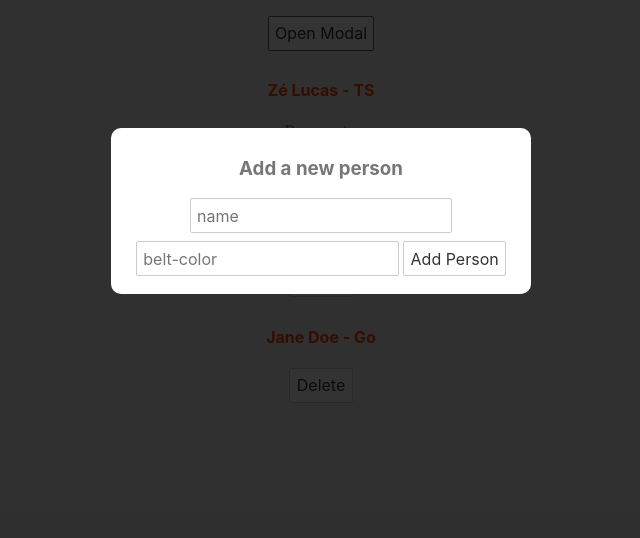
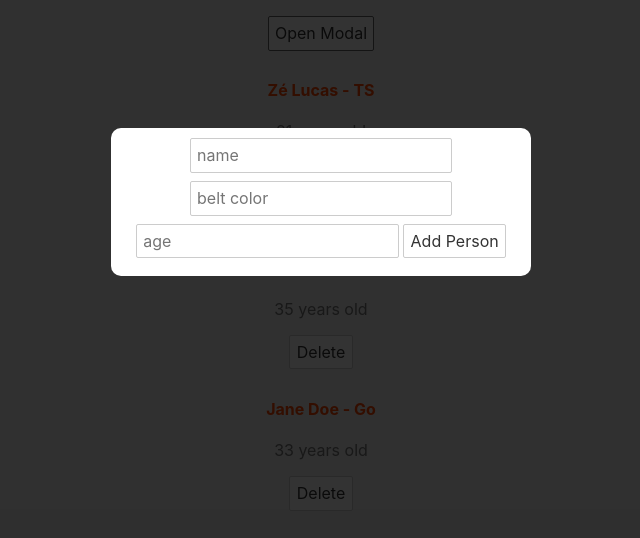
Before and after one commit to joselucassr/SvelteCrashCourseNetNinja, a Svelte app: page / in a window 1280 px wide. Both pictures are taken after a click on the button "Open Modal". Shown: the top 538 px of the page, without its empty margins (319-959 px from the left). Built offline with nearby package versions, Linux system fonts and the light colour scheme.

Commit message:
Intro to forms.

```diff
--- a/package.json
+++ b/package.json
@@ -11,6 +11,8 @@
   "devDependencies": {
     "@rollup/plugin-commonjs": "^17.0.0",
     "@rollup/plugin-node-resolve": "^11.0.0",
+    "@rollup/plugin-typescript": "^8.0.0",
+    "@tsconfig/svelte": "^2.0.1",
     "rollup": "^2.3.4",
     "rollup-plugin-css-only": "^3.1.0",
     "rollup-plugin-livereload": "^2.0.0",
@@ -19,10 +21,8 @@
     "svelte": "^3.0.0",
     "svelte-check": "^2.0.0",
     "svelte-preprocess": "^4.0.0",
-    "@rollup/plugin-typescript": "^8.0.0",
-    "typescript": "^4.0.0",
     "tslib": "^2.0.0",
-    "@tsconfig/svelte": "^2.0.0"
+    "typescript": "^4.0.0"
   },
   "dependencies": {
     "sirv-cli": "^2.0.0"
--- /dev/null
+++ b/src/AddPersonForm.svelte
@@ -0,0 +1,18 @@
+<script lang="ts">
+  let name: string;
+  let beltColor: string;
+  let age: number;
+
+  const handdleSubmit = (): void => {
+    console.log(name, beltColor, age);
+  };
+</script>
+
+<form on:submit|preventDefault={handdleSubmit}>
+  <input type="text" placeholder="name" bind:value={name} />
+  <input type="text" placeholder="belt color" bind:value={beltColor} />
+  <input type="number" placeholder="age" bind:value={age} />
+  <button type="submit">Add Person</button>
+</form>
+
+<style></style>
--- a/src/App.svelte
+++ b/src/App.svelte
@@ -1,5 +1,6 @@
 <script lang="ts">
   import Modal from './Modal.svelte';
+  import AddPersonForm from './AddPersonForm.svelte';
 
   let showModal = false;
   let isPromo = false;
@@ -9,9 +10,9 @@
   };
 
   let people = [
-    { id: 1, name: 'Zé Lucas', stack: 'TS' },
-    { id: 2, name: 'John Doe', stack: 'JS' },
-    { id: 3, name: 'Jane Doe', stack: 'Go' },
+    { id: 1, name: 'Zé Lucas', stack: 'TS', age: 21 },
+    { id: 2, name: 'John Doe', stack: 'JS', age: 35 },
+    { id: 3, name: 'Jane Doe', stack: 'Go', age: 33 },
   ];
 
   const removePerson = (id: number): void => {
@@ -20,12 +21,7 @@
 </script>
 
 <Modal on:click={toggleModal} {isPromo} {showModal}>
-  <h3>Add a new person</h3>
-  <form action="">
-    <input type="text" placeholder="name" />
-    <input type="text" placeholder="belt-color" />
-    <button>Add Person</button>
-  </form>
+  <AddPersonForm />
 </Modal>
 <main>
   <button on:click|once={toggleModal}>Open Modal</button>
@@ -33,6 +29,7 @@
   {#each people as person (person.id)}
     <div>
       <h4>{person.name} - {person.stack}</h4>
+      <p>{person.age} years old</p>
       {#if person.stack === 'TS'}
         <p>Boa sorte</p>
       {/if}
--- a/src/main.ts
+++ b/src/main.ts
@@ -1,10 +1,7 @@
 import App from './App.svelte';
 
 const app = new App({
-	target: document.body,
-	props: {
-		name: 'world'
-	}
+  target: document.body,
 });
 
 export default app;
```
Also changed, not shown: tsconfig.json (line endings or trailing spaces), 1 other file (tests, documents, lock files or other folders).
